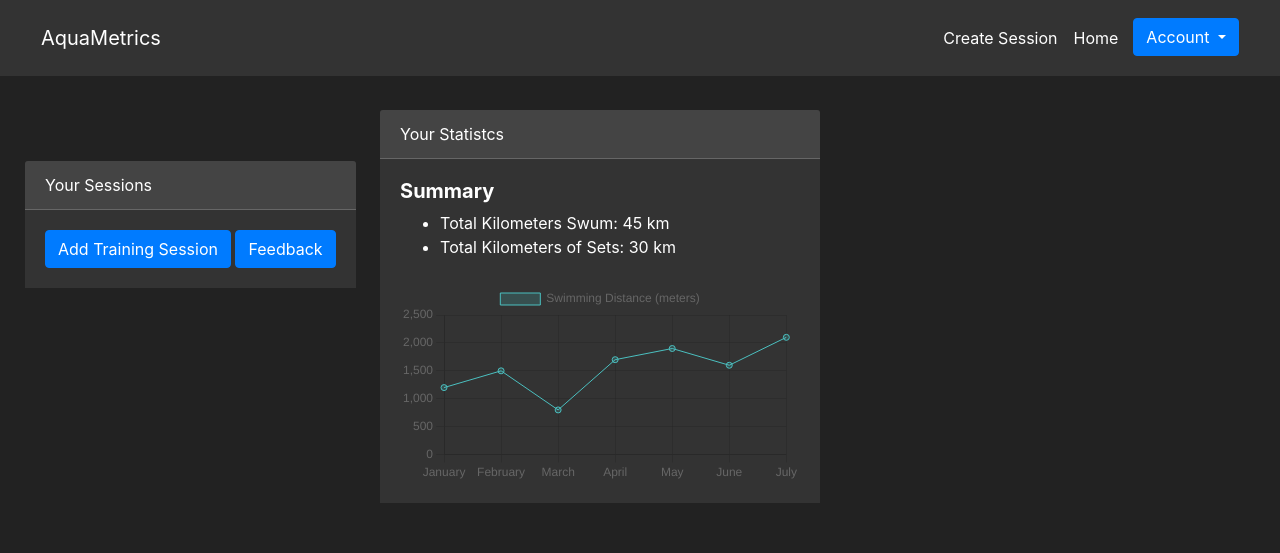
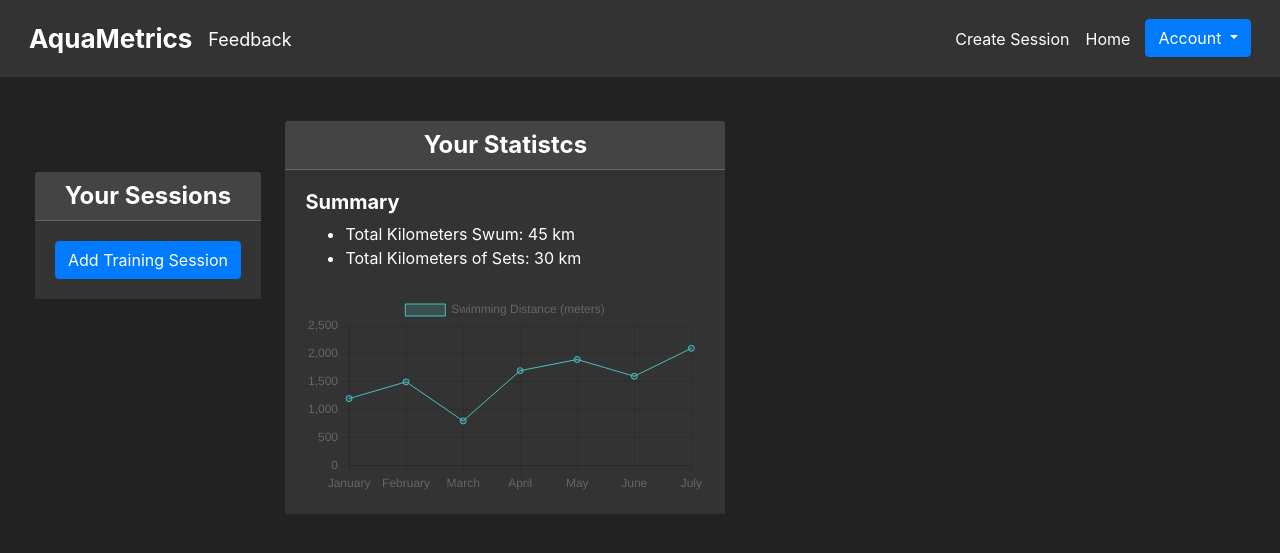
Before and after one commit to SwimmingMantarain/swimStat, a Flask app: page / in a window 1280 px wide. Shown: the top 553 px of the page. Run offline with Flask 3, Linux system fonts and the light colour scheme; a user stored in the database is signed in; data comes from the database, SQL or seed files in the repository; data that the repository does not hold is empty.

Commit message:
A few OCD inducing things fixed, I dont have OCD btw, I could just leave them alone, but I am currently in a cramped car going from Belgium to Lithuania, I dont want to do anything to complicated and also this is a pretty loooooooooooooooooooooooong commmmmmmmmmmmmmmmmmmmit mmmmmmmmmmmmmmeeeeeeeeeeessssssssssssssssaaaaaaaaaaaggggggggggeeeeeeee!!!

```diff
--- a/website/static/css/base.css
+++ b/website/static/css/base.css
@@ -6,9 +6,26 @@ body {
     color: #fff;
 }
 
+.card-header {
+    align-content: center;
+    text-align: center;
+}
+
+.navbar-brand {
+    font-weight: bolder;
+    font-size: 26px;
+}
+
+#feedback-text {
+    display: inline;
+    font-size: large;
+    vertical-align: sub;
+    padding: 0;
+}
+
 .container {
-    margin: 10px;
-    align-content: center;
+    margin: 10px !important;
+    align-content: center !important;
     max-width: 100% !important;
 }
 
--- a/website/static/css/home.css
+++ b/website/static/css/home.css
@@ -1,5 +1,13 @@
-h5 {
+h5, .card-header {
     font-weight: bold;
+}
+
+.card-header {
+    padding-left: 10px;
+    padding-right: 10px;
+    padding-top: 6px;
+    padding-bottom: 6px;
+    font-size: 24px;
 }
 
 .card, .card-body {
@@ -9,5 +17,6 @@ h5 {
 
 .card {
     display: inline-block;
-    margin-right: 20px;
+    margin: 10px;
+    vertical-align: center;
 }
--- a/website/templates/base.html
+++ b/website/templates/base.html
@@ -4,8 +4,8 @@
 		<meta charset="UTF-8" />
 		<meta name="viewport" content="width=device-width, initial-scale=1.2" />
 		<title>
-      {% block title %}{% endblock %}{% if not user.is_admin %} AquaMetrics{%
-      else %} - Admin{% endif %}
+			{% block title %}{% endblock %}{% if not user.is_admin %}
+			AquaMetrics{% else %} - Admin{% endif %}
 		</title>
 		<link
 			rel="stylesheet"
@@ -34,7 +34,10 @@
 		/>
 	</head>
 	<body>
-    <nav class="navbar navbar-expand-lg navbar-dark bg-dark">
+		<nav
+			class="navbar navbar-expand-lg navbar-dark bg-dark"
+			style="padding: 4px"
+		>
 			<div class="container">
 				<a class="navbar-brand" href="/">AquaMetrics</a>
 				<button
@@ -48,15 +51,32 @@
 				>
 					<span class="navbar-toggler-icon"></span>
 				</button>
+				<div class="collapse navbar-collapse" id="feedback">
+					<ul class="navbar-nav feedback"">
+						<li class="nav-item">
+							<a
+								class="nav-link"
+								href="/feedback"
+								style="text-align: left"
+								id="feedback-text"
+								>Feedback</a
+							>
+						</li>
+					</ul>
+				</div>
 				<div class="collapse navbar-collapse" id="navbarNav">
 					<ul class="navbar-nav ml-auto">
 						{% if user.is_authenticated %} {% if sessions %}
 						<li class="nav-item">
-              <a class="nav-link" href="/view_sessions">Sessions</a>
+							<a class="nav-link" href="/view_sessions"
+								>Sessions</a
+							>
 						</li>
 						{% else %}
 						<li class="nav-item">
-              <a class="nav-link" href="/add-session">Create Session</a>
+							<a class="nav-link" href="/add-session"
+								>Create Session</a
+							>
 						</li>
 						{% endif %}
 						<li class="nav-item">
@@ -73,9 +93,16 @@
 							>
 								Account
 							</button>
-              <div class="dropdown-menu" aria-labelledby="dropdownMenuButton">
-                <a class="dropdown-item" href="/logout">Logout</a>
-                <a class="dropdown-item" href="/settings">Settings</a>
+							<div
+								class="dropdown-menu"
+								aria-labelledby="dropdownMenuButton"
+							>
+								<a class="dropdown-item" href="/logout"
+									>Logout</a
+								>
+								<a class="dropdown-item" href="/settings"
+									>Settings</a
+								>
 							</div>
 						</div>
 						{% else %}
@@ -93,7 +120,10 @@
 		{% with messages = get_flashed_messages(with_categories=true) %} {% if
 		messages %} {% for category, message in messages %} {% if category ==
 		"error" %}
-    <div class="alert alert-danger alert-dismissible fade show" role="alert">
+		<div
+			class="alert alert-danger alert-dismissible fade show"
+			role="alert"
+		>
 			{{ message }}
 			<button
 				type="button"
@@ -105,7 +135,10 @@
 			</button>
 		</div>
 		{% else %}
-    <div class="alert alert-success alert-dismissible fade show" role="alert">
+		<div
+			class="alert alert-success alert-dismissible fade show"
+			role="alert"
+		>
 			{{ message }}
 			<button
 				type="button"
--- a/website/templates/home.html
+++ b/website/templates/home.html
@@ -7,7 +7,6 @@ else %}Home - AquaMetrics{% endif %}{% endblock %} {% block content %}
   <div class="card-header">Your Sessions</div>
   <div class="card-body">
     <a class="btn btn-primary" href="/add-session">Add Training Session</a>
-  <a class="btn btn-primary" href="/feedback">Feedback</a>
   </div>
 </div>
 
```
Lines whose indentation alone changed are shown as unchanged.
